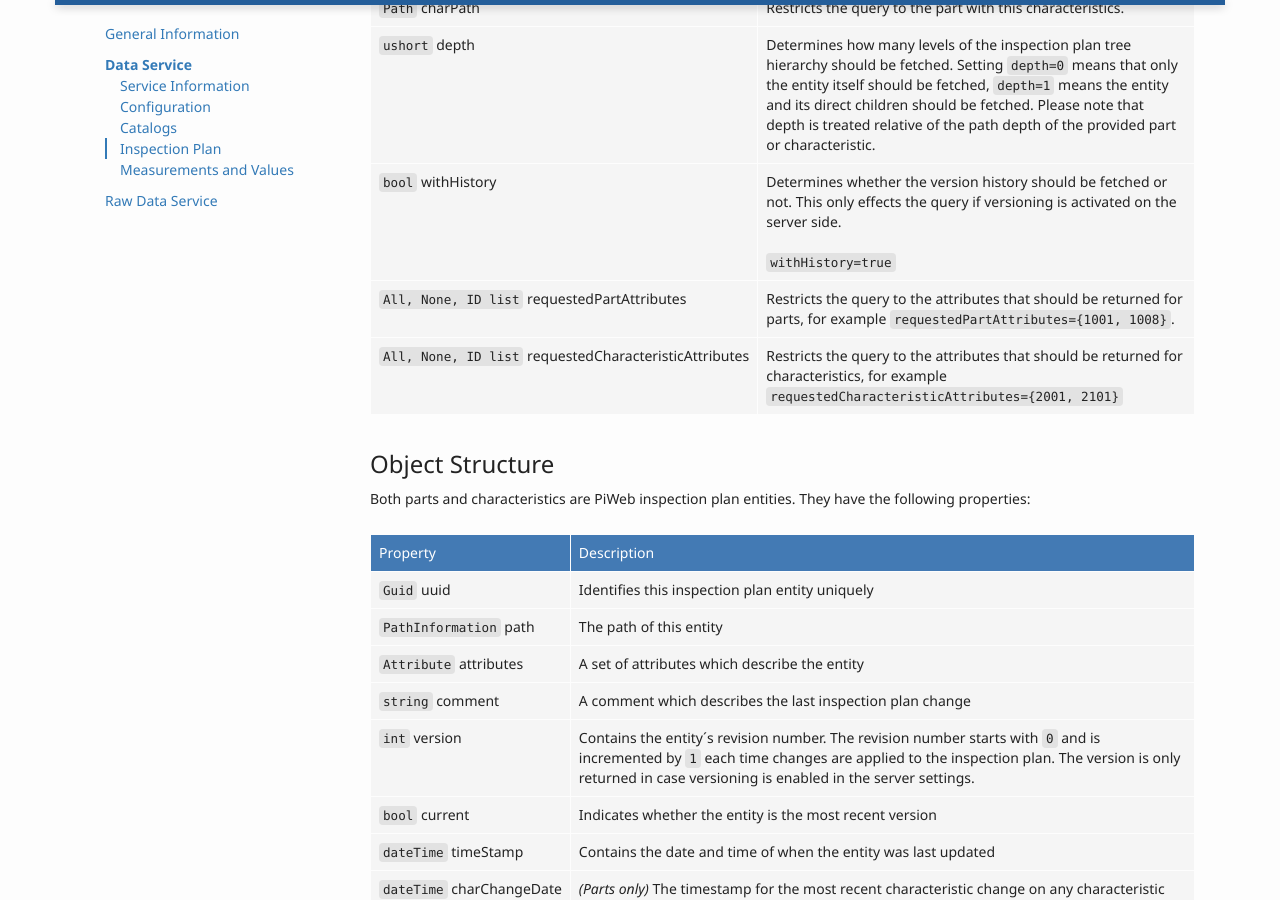
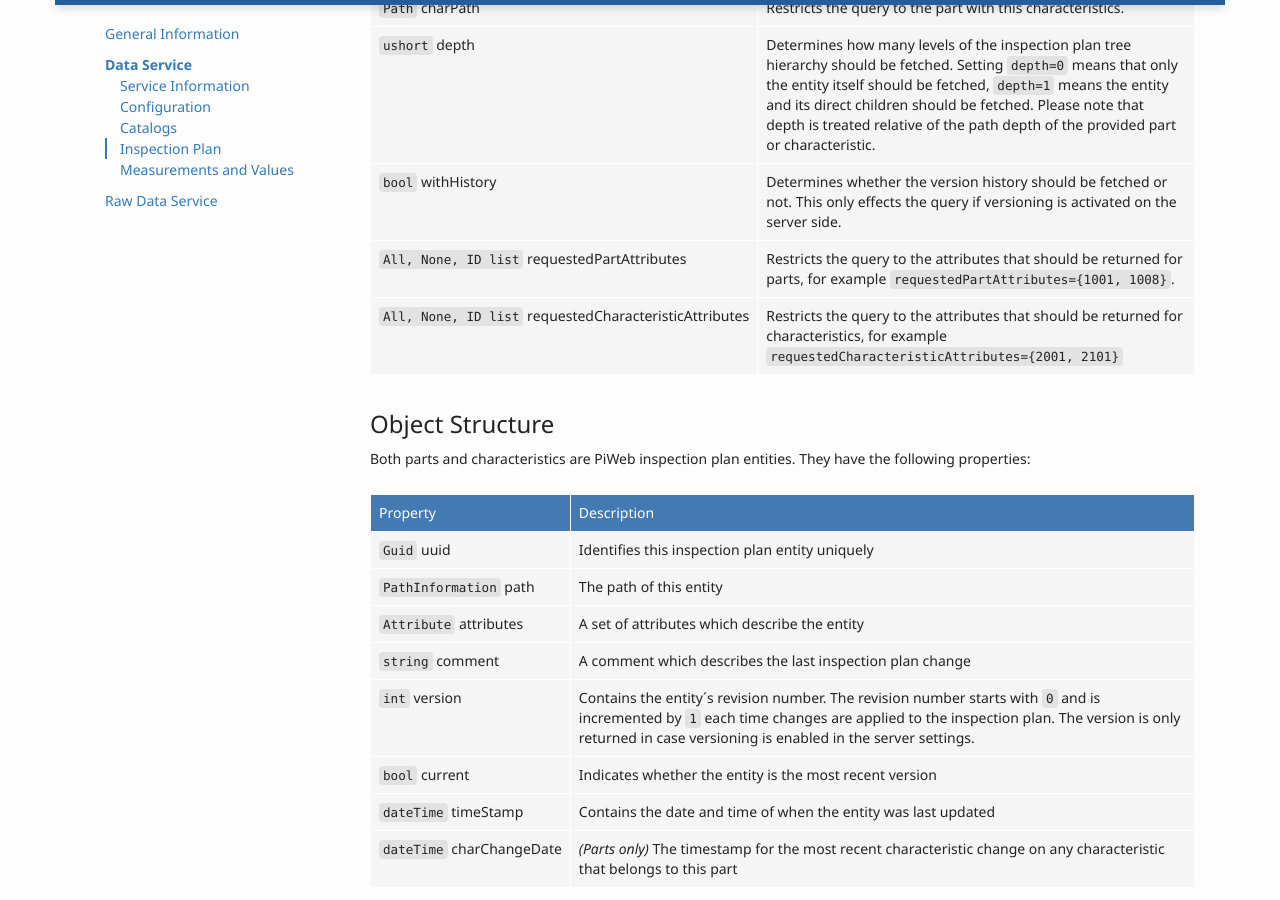
Before and after one commit to ZEISS-PiWeb/PiWeb-Api, a Jekyll site: the page built from _pages/0124-restapi-dataservice-inspectionplan.md, in a window 1280 px wide and 900 px high, scrolled down 1313 px. Built offline with Jekyll 4.4.1, drawn with Linux system fonts in a browser that asks for light colours.

Commit message:
Removed sample.

```diff
--- a/_pages/0124-restapi-dataservice-inspectionplan.md
+++ b/_pages/0124-restapi-dataservice-inspectionplan.md
@@ -461,7 +461,7 @@ Parameter name                                                                 |
 <nobr><code>Guid list</code> charUuids</nobr>                                  | Restricts the query to characteristics with these uuids.
 <nobr><code>Path</code> charPath</nobr>                                        | Restricts the query to the part with this characteristics.
 <nobr><code>ushort</code> depth</nobr>                                         | Determines how many levels of the inspection plan tree hierarchy should be fetched. Setting `depth=0` means that only the entity itself should be fetched, `depth=1` means the entity and its direct children should be fetched. Please note that depth is treated relative of the path depth of the provided part or characteristic.
-<nobr><code>bool</code> withHistory</nobr>                                     | Determines whether the version history should be fetched or not. This only effects the query if versioning is activated on the server side. <br><br>`withHistory=true`
+<nobr><code>bool</code> withHistory</nobr>                                     | Determines whether the version history should be fetched or not. This only effects the query if versioning is activated on the server side.
 <nobr><code>All, None, ID list</code> requestedPartAttributes</nobr>           | Restricts the query to the attributes that should be returned for parts, for example `requestedPartAttributes={1001, 1008}`.
 <nobr><code>All, None, ID list</code> requestedCharacteristicAttributes</nobr> | Restricts the query to the attributes that should be returned for characteristics, for example `requestedCharacteristicAttributes={2001, 2101}`
 {% endcapture %}
```
